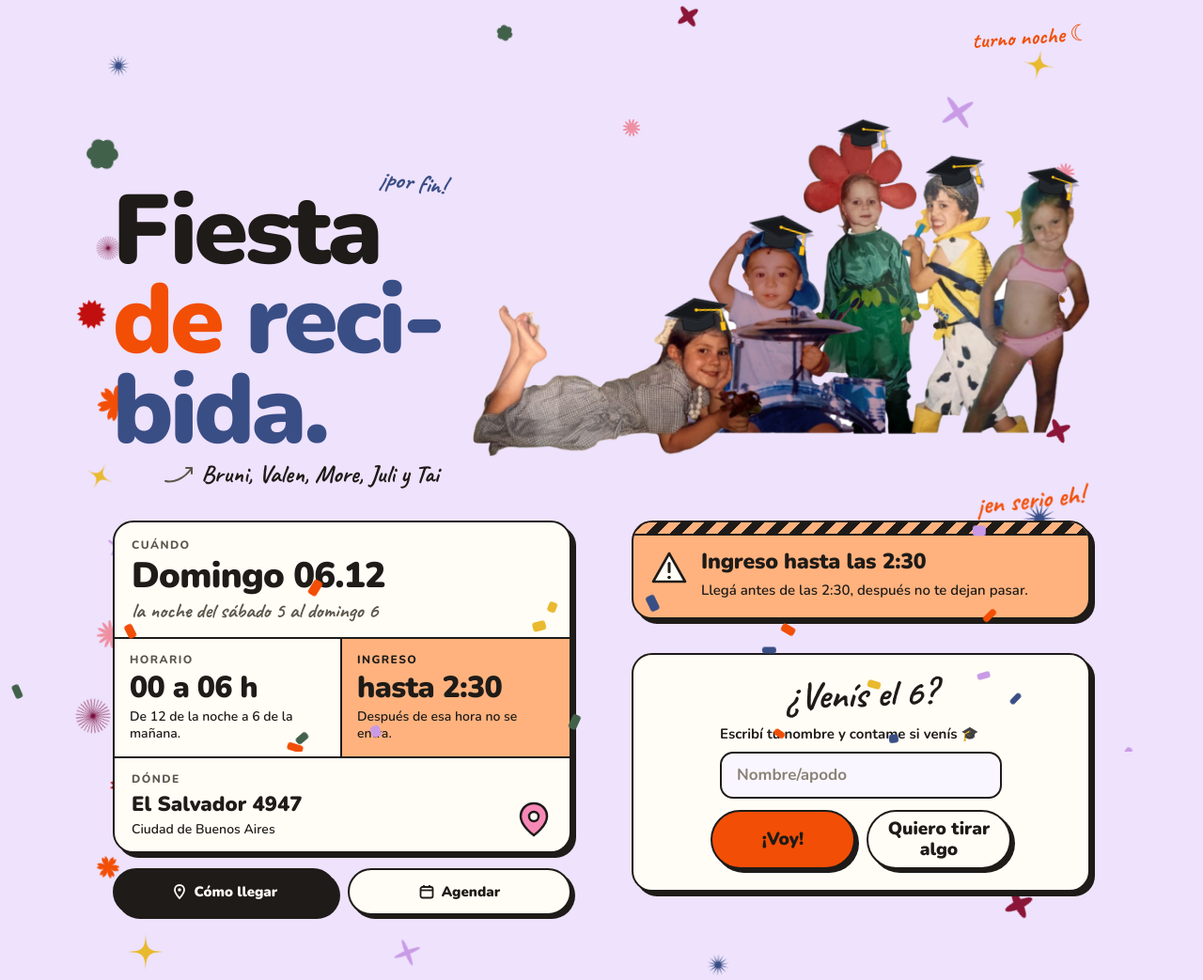
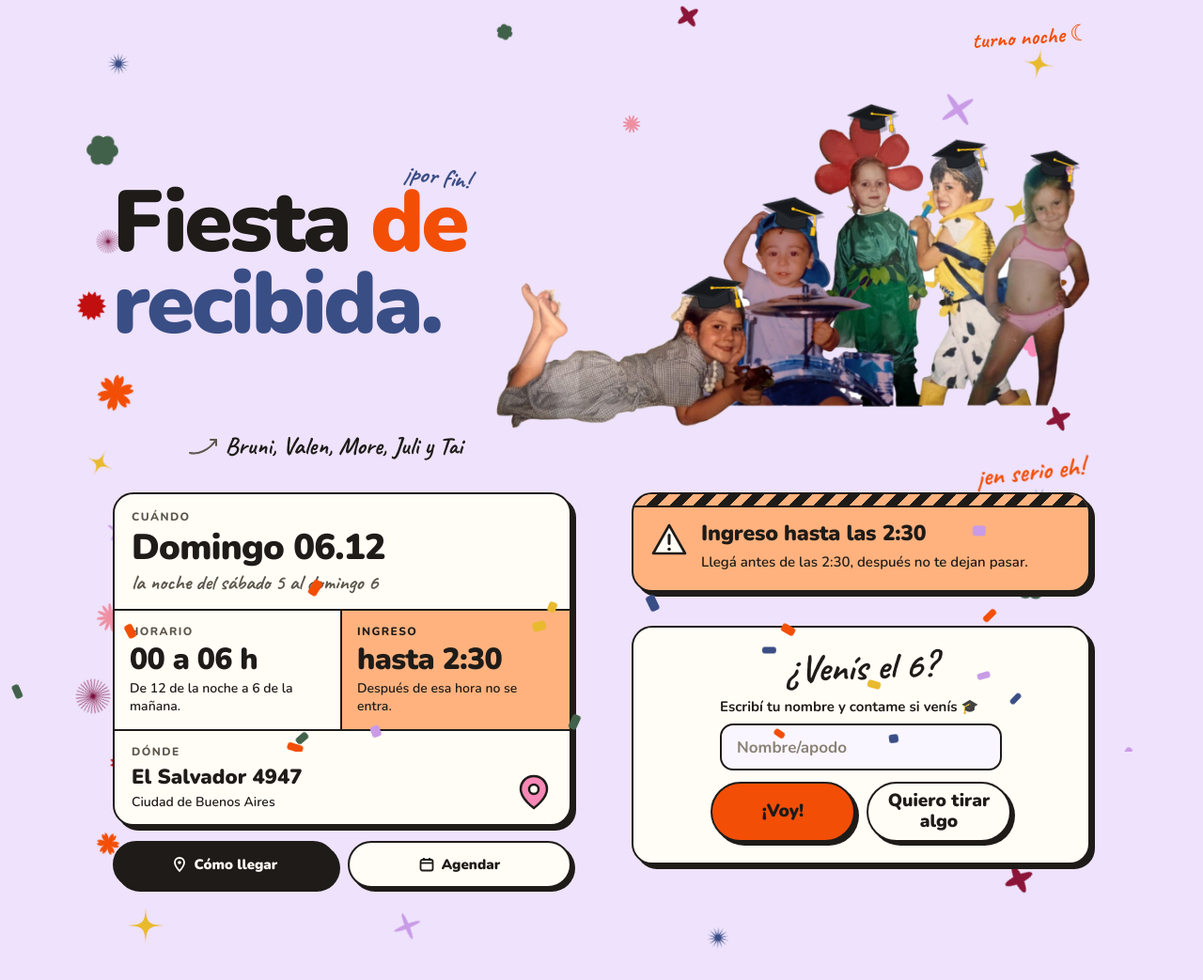
Before and after one commit to taieloliveto/recibida, a plain HTML site: page fiesta/index.html in a window 1280 px wide. Shown: the whole page at 94% size. After the commit the page ends 1017 px from the top, so only its background shows below. Drawn offline with nearby package versions, Linux system fonts and the light colour scheme.

Commit message:
Fiesta: recibida en una palabra y foto más arriba
Co-Authored-By: Claude Opus 5.5 <noreply@anthropic.com>
Claude-Session: https://claude.ai/code/session_01XYGLUQX8kaEgr5hrXqPKnJ

```diff
--- a/fiesta/index.html
+++ b/fiesta/index.html
@@ -35,11 +35,11 @@ a{color:var(--fg)}
 .brand-txt{display:flex;flex-direction:column;line-height:1.15}.brand-txt b{font-weight:900;font-size:14px}.brand-txt span{color:var(--muted);font-size:12px;font-weight:600}
 .night{font-size:24px;transform:rotate(-4deg);color:var(--accent)}
 /* hero */
-h1{position:relative;margin:10px 0 0;font-size:clamp(58px,18vw,92px);line-height:.92;font-weight:900;letter-spacing:-.035em}
+h1{position:relative;margin:10px 0 0;font-size:clamp(48px,16.5vw,92px);line-height:.95;white-space:nowrap;font-weight:900;letter-spacing:-.035em}
 h1 .o{color:var(--accent)}
 h1 .b{color:var(--blue)}
 .scrib{position:absolute;font-family:'Caveat',cursive;font-weight:700;font-size:26px;line-height:1;color:var(--fg);letter-spacing:0;white-space:nowrap}
-.photo{position:relative;margin:14px -8px 0}
+.photo{position:relative;margin:2px -8px 0}
 .photo img{width:100%;height:auto;display:block;cursor:pointer}
 .cap{position:absolute;aspect-ratio:100/70;pointer-events:none;transform:translateY(-140vh) rotate(var(--r0));animation:drop 1.1s cubic-bezier(.55,0,.75,.35) var(--d) forwards}
 .cap svg{width:100%;height:100%;filter:drop-shadow(2px 4px 0 rgba(0,0,0,.25))}
@@ -100,12 +100,12 @@ h1 .b{color:var(--blue)}
 #fx{position:fixed;inset:0;pointer-events:none;z-index:100;overflow:hidden}
 .conf{position:absolute;top:-30px;border-radius:3px;animation-name:conf;animation-timing-function:linear;animation-fill-mode:both}
 @keyframes conf{0%{transform:translate(0,0) rotate(0)}25%{transform:translate(var(--sx),25vh) rotate(calc(var(--r)*.25))}50%{transform:translate(calc(var(--sx)*-1),50vh) rotate(calc(var(--r)*.5))}75%{transform:translate(var(--sx),75vh) rotate(calc(var(--r)*.75))}100%{transform:translate(0,calc(100vh + 60px)) rotate(var(--r))}}
-@media (min-width:640px){.sheet{max-width:860px}.hero-grid{display:grid;grid-template-columns:auto minmax(0,1fr);column-gap:32px;align-items:end}h1{font-size:84px}.photo{margin:40px 0 0}}
+@media (min-width:640px){.sheet{max-width:860px}.hero-grid{display:grid;grid-template-columns:auto minmax(0,1fr);column-gap:32px;align-items:center}h1{font-size:64px}.photo{margin:24px 0 0}}
 @media (min-width:900px){
  .sheet{max-width:1120px;padding-bottom:72px}
  .topbar{padding:24px 40px 0}
  .hero{padding:40px 40px 0!important}
- h1{font-size:104px}
+ h1{font-size:92px}
  .cols{display:grid;grid-template-columns:repeat(2,minmax(0,1fr));column-gap:16px;padding:0 16px;align-items:start}
 }
 @media (prefers-reduced-motion:reduce){.cap{animation-duration:.01s;animation-delay:0s!important}#fx{display:none}.d.float{animation:none}}
@@ -156,7 +156,7 @@ h1 .b{color:var(--blue)}
 <div class="hero-grid">
 <div style="position:relative">
 <span class="scrib" style="top:-8px;right:-4px;transform:rotate(8deg);color:var(--blue)">¡por fin!</span>
-<h1>Fiesta<br><span class="o">de</span> <span class="b">reci-</span><br><span class="b">bida.</span></h1>
+<h1>Fiesta <span class="o">de</span><br><span class="b">recibida.</span></h1>
 </div>
 <div class="hero-photo">
 <div class="photo" id="photo">
```
